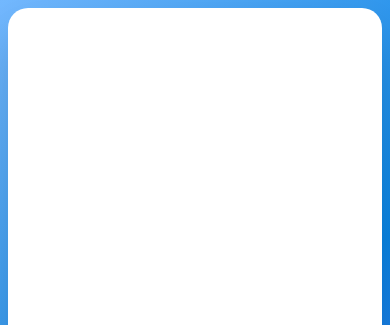
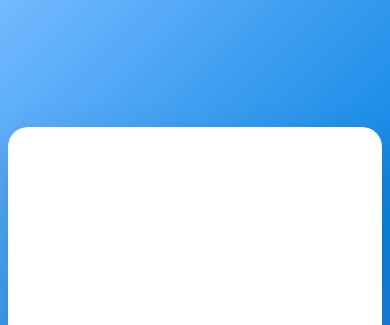
Before and after one commit to wildisign/Eng_quiz, a plain HTML site: page index.html in a window 390 px wide. Shown: the top 325 px of the page. Drawn offline with nearby package versions, Linux system fonts and the light colour scheme.

Commit message:
Update index.html

```diff
--- a/index.html
+++ b/index.html
@@ -361,8 +361,9 @@
             }
 
             .container {
-                height: 100vh;
-                max-height: 100vh;
+                height: auto;
+                min-height: 70vh;
+                max-height: 90vh;
                 border-radius: 20px;
                 overflow: hidden;
             }
```
